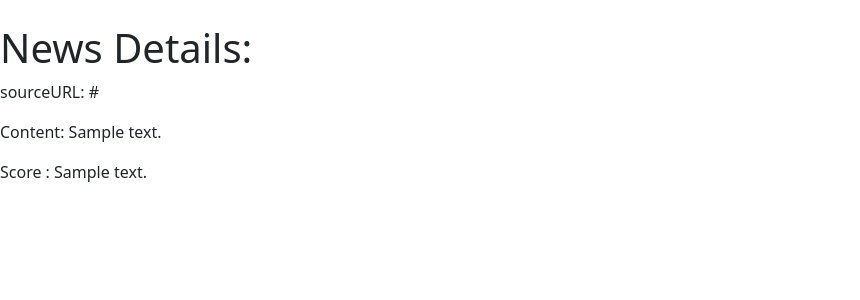
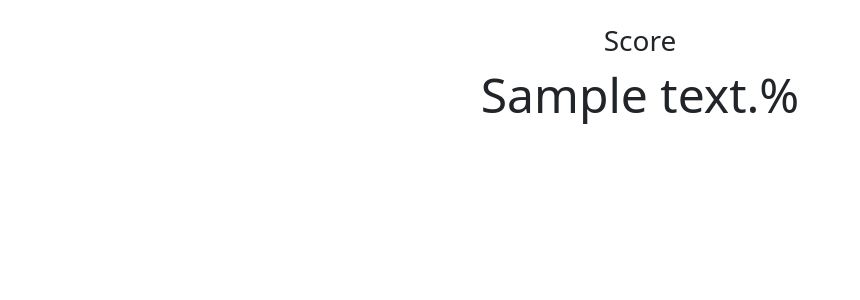
Before and after one commit to 9147/Xzibit, a Django app: template fakeNewsDetector/templates/data.html in a window 1280 px wide. Shown: the part 73-373 px from the top of the page, without its empty margins (0-860 px from the left). Run offline with Django 4.2, Linux system fonts and the light colour scheme; the template is opened without the code that fills it: most values are stand-ins (such as "Sample title", 1, 10 or a date in 2020); parts of the project's set-up code (start-up, migrations or seed data) failed here and were passed over; some libraries are stand-ins or nearby versions.

Commit message:
styled result score tags

```diff
--- a/fakeNewsDetector/templates/data.html
+++ b/fakeNewsDetector/templates/data.html
@@ -3,24 +3,29 @@
 {% block title %}News Details{% endblock title %}
 
 {% block body %}
+
+{% comment %}
 <h1>News Details:</h1>
 
 <p>sourceURL: {{ sourceURL }}</p>
 <p>Content: {{ newsContent }}</p>
+{% endcomment %}
+
 {% comment %}
 <div class="embed-responsive embed-responsive-16by9">
     <iframe class="embed-responsive-item" src={{newsURL}} allowfullscreen></iframe>
 </div>
 {% endcomment %}
 
-
-  <p>Score :
-  {{webContent}}
 {% comment %}
+<p>
     {% for item in webContent %}
-    <li>{{ item }}</li>
+        <li> {{ item }}% </li>
     {% endfor %}
     {% endcomment %}
 </p>
-
+<div style="text-align: center">
+    <h3>Score</h3>
+    <h1 style="font-size: 3rem">{{webContent}}%</h1>
+</div>
 {% endblock body %}
```
Lines whose indentation alone changed are shown as unchanged.
